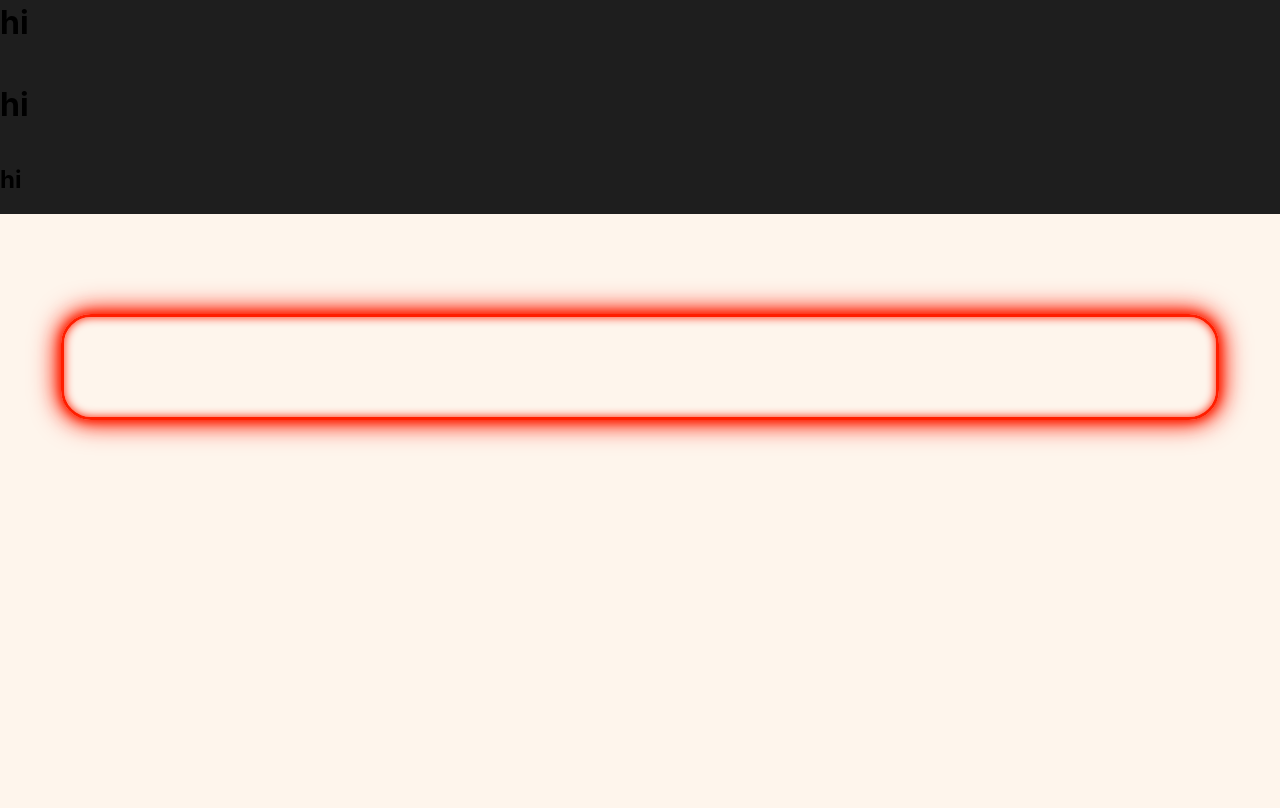
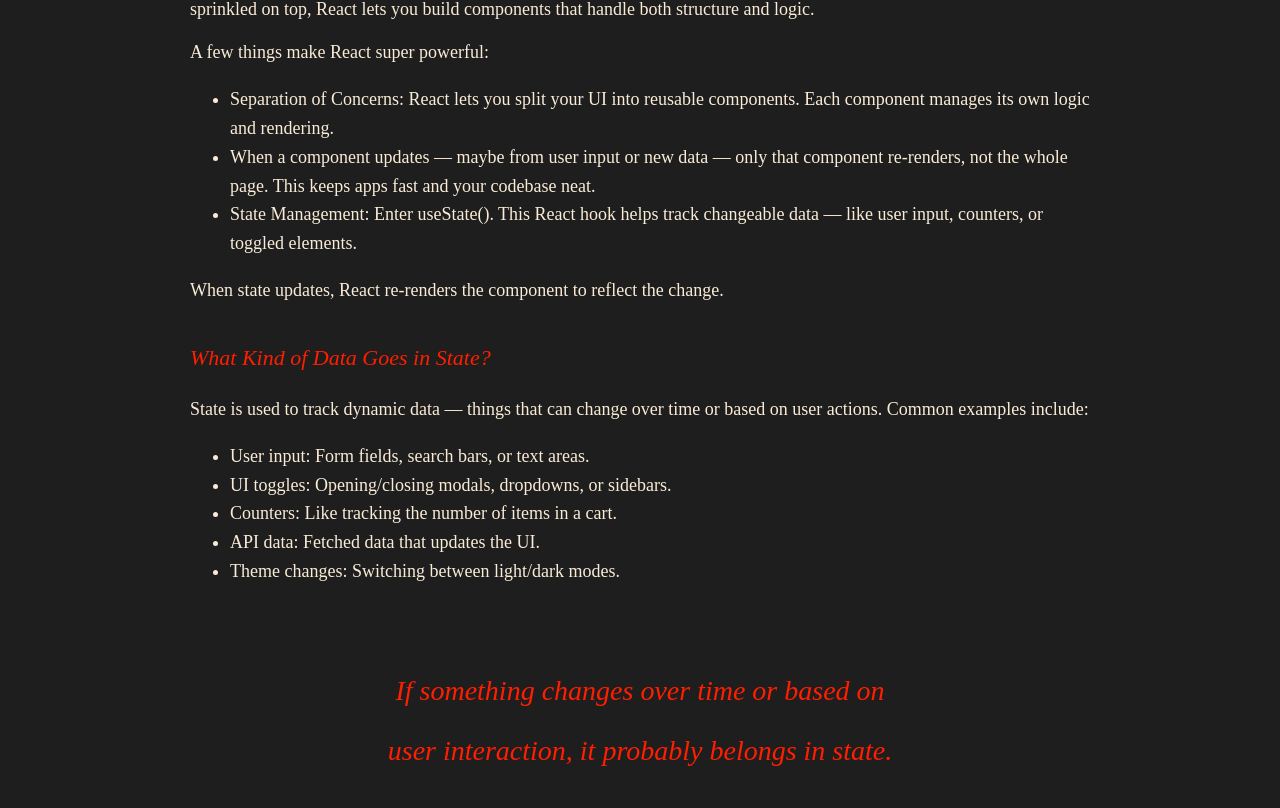
Before and after one commit to ccyoung22/StateOfIt, a React (Vite) app: page / in a window 1280 px wide. Shown: the part 2612-3420 px from the top of the page. Built offline with nearby package versions, Linux system fonts and the light colour scheme.

Commit message:
Card 1 and 2 mostly finshed

```diff
--- a/src/App.jsx
+++ b/src/App.jsx
@@ -11,7 +11,6 @@ function App() {
     <div className="container">
       <Header />
       <Card1 />
-
       <img className="laying-down-image" src="/laying-down.png" />
       <Card2 />
       <BarTitle />
--- a/src/Card1/Card2/Card2.jsx
+++ b/src/Card1/Card2/Card2.jsx
@@ -3,11 +3,58 @@ import styles from "./Card2.module.css";
 export default function Card2() {
   return (
     <div className={styles.container}>
-      <h1>hi</h1>
-      <h1>hi</h1>
-      <h1>hi</h1>
-      <h1>hi</h1>
-      <h2>hi</h2>
+      <div className={styles.textCard2Container}>
+        <p className={styles.title}>
+          First, Let’s Talk About React and useState()
+        </p>
+        <p className={styles.para}>
+          React is a JavaScript library that makes building user interfaces
+          smoother. It adds a layer on top of JavaScript, letting us easily
+          manipulate the DOM.
+          <br />
+          React uses a component-based model and mixes HTML with JavaScript
+          (hello, JSX!). Instead of one big HTML file with JS sprinkled on top,
+          React lets you build components that handle both structure and logic.
+          <br />A few things make React super powerful:
+          <ul>
+            <li>
+              Separation of Concerns: React lets you split your UI into reusable
+              components. Each component manages its own logic and rendering.
+            </li>
+            <li>
+              When a component updates — maybe from user input or new data —
+              only that component re-renders, not the whole page. This keeps
+              apps fast and your codebase neat.
+            </li>
+            <li>
+              State Management: Enter useState(). This React hook helps track
+              changeable data — like user input, counters, or toggled elements.
+            </li>
+          </ul>
+          <br />
+          When state updates, React re-renders the component to reflect the
+          change.
+        </p>
+        <p className={styles.title}>What Kind of Data Goes in State?</p>
+        <p className={styles.para}>
+          State is used to track dynamic data — things that can change over time
+          or based on user actions. Common examples include:
+          <br />
+          <ul>
+            <li>User input: Form fields, search bars, or text areas.</li>
+            <li>UI toggles: Opening/closing modals, dropdowns, or sidebars.</li>
+            <li>Counters: Like tracking the number of items in a cart.</li>
+            <li>API data: Fetched data that updates the UI.</li>
+            <li>Theme changes: Switching between light/dark modes.</li>
+          </ul>
+          <br />
+        </p>
+        <p className={styles.bottomText}>
+          If something changes over time or based on
+          <br />
+          user interaction, it probably belongs in state.
+        </p>
+      </div>
     </div>
   );
 }
--- a/src/Card1/Card2/Card2.module.css
+++ b/src/Card1/Card2/Card2.module.css
@@ -2,7 +2,75 @@
   width: 100%;
   background-color: #1e1e1e;
   margin: 0;
-  padding: 0;
   display: flex;
   flex-direction: column;
+  align-items: center;
 }
+
+.title {
+  font-family: "fraunces";
+  color: rgb(255, 30, 0);
+  font-style: italic;
+  font-size: 22px;
+  margin-bottom: 20px;
+  margin-top: 20px;
+}
+
+br {
+  margin-bottom: 15px;
+  display: block;
+  content: "";
+}
+
+.para {
+  font-family: "montserrat";
+  font-size: 18px;
+  margin-bottom: 15px; /* Add margin between paragraphs */
+  margin-top: 0;
+  color: antiquewhite;
+}
+
+img {
+  align-items: flex-end;
+  max-width: 230px;
+  padding: 30px;
+  padding-top: 0px;
+  padding-bottom: 0;
+}
+
+.textCard2Container {
+  display: flex;
+  flex-direction: column;
+  max-width: 900px;
+  margin: 0;
+  line-height: 1.6;
+  box-sizing: border-box;
+  padding-bottom: 50px;
+}
+
+.horizontalLine {
+  width: 100%;
+  height: 2px; /* Line thickness */
+  background-color: black; /* Line colour */
+  margin-top: 30px; /* Adjust top margin for line spacing */
+  margin-bottom: 30px; /* Add some space below the line */
+}
+
+.bottomTitle {
+  margin-top: 50px;
+  font-family: "fraunces";
+  color: rgb(255, 30, 0);
+  font-style: italic;
+  font-size: 22px;
+  margin-bottom: 20px;
+}
+
+.bottomText {
+  margin-top: 50px;
+  font-family: "fraunces";
+  color: rgb(255, 30, 0);
+  font-style: italic;
+  font-size: 28px;
+  margin-bottom: 20px;
+  text-align: center;
+}
```
